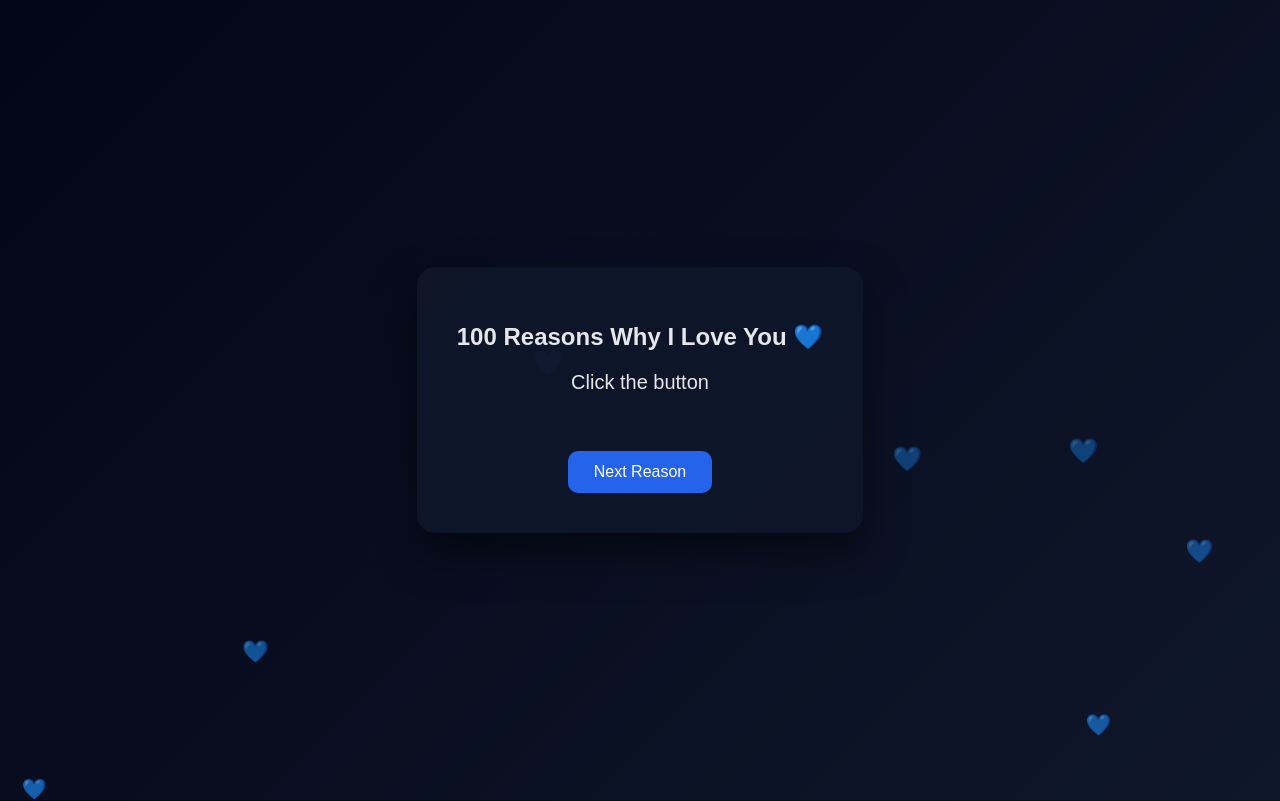
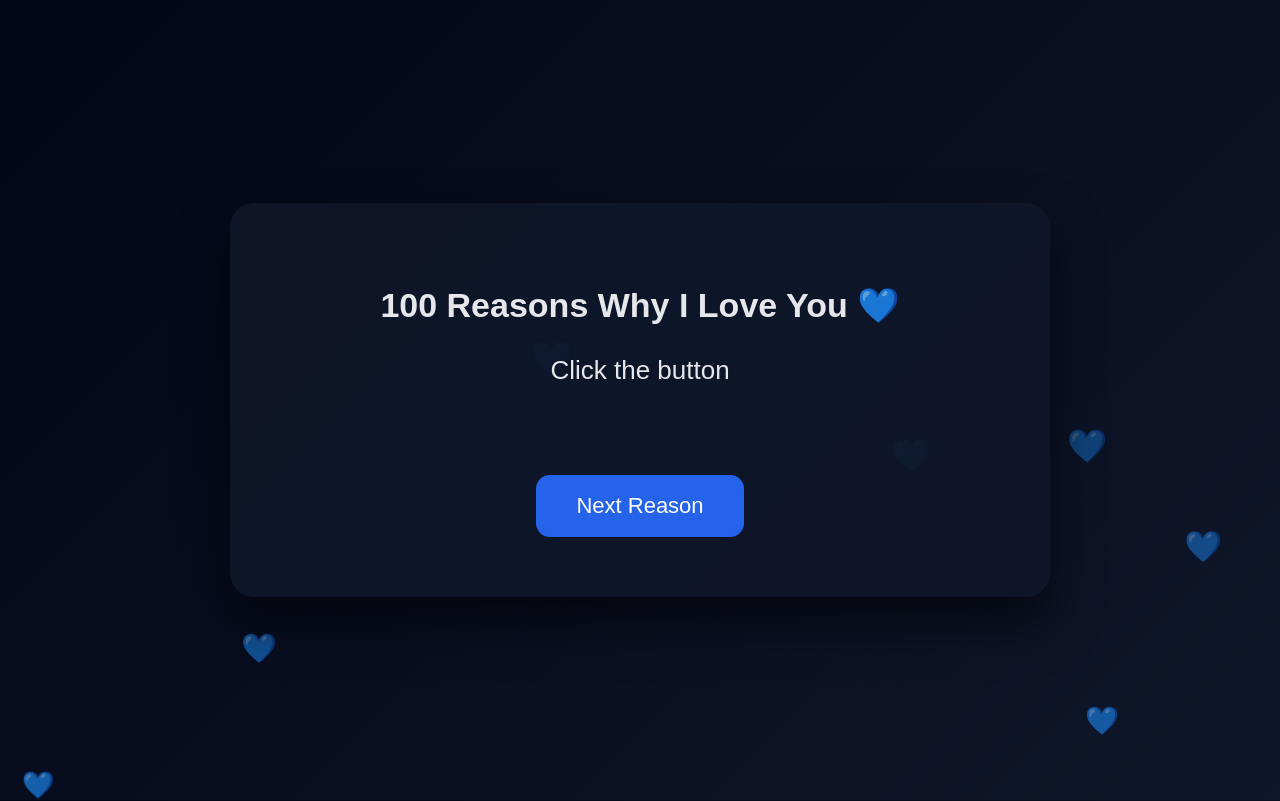
Before and after one commit to YaninaZdor/love-page, a plain HTML site: page index.html in a window 1280 px wide. Drawn offline with Linux system fonts and the light colour scheme.

Commit message:
Update card styles and increase font sizes

```diff
--- a/index.html
+++ b/index.html
@@ -18,23 +18,24 @@ body {
 
 .card {
   background: rgba(15, 23, 42, 0.9);
-  padding: 40px;
-  border-radius: 18px;
-  max-width: 500px;
+  padding: 60px;
+  border-radius: 24px;
+  max-width: 700px;   /* БОЛЬШЕ */
+  width: 90%;
   text-align: center;
-  box-shadow: 0 20px 40px rgba(0,0,0,0.5);
+  box-shadow: 0 25px 50px rgba(0,0,0,0.6);
   z-index: 2;
 }
 
 h1 {
-  font-size: 24px;
-  margin-bottom: 20px;
+  font-size: 34px;   /* БОЛЬШЕ */
+  margin-bottom: 30px;
 }
 
 #reason {
-  font-size: 20px;
-  min-height: 60px;
-  margin: 20px 0;
+  font-size: 26px;   /* БОЛЬШЕ */
+  min-height: 90px;
+  margin: 30px 0;
   opacity: 0;
   animation: fadeIn 0.8s forwards;
 }
@@ -43,9 +44,9 @@ button {
   background: #2563eb;
   border: none;
   color: white;
-  padding: 12px 26px;
-  border-radius: 10px;
-  font-size: 16px;
+  padding: 18px 40px; /* БОЛЬШЕ */
+  border-radius: 14px;
+  font-size: 22px;   /* БОЛЬШЕ */
   cursor: pointer;
   transition: 0.3s;
 }
@@ -63,7 +64,7 @@ button:hover {
 .heart {
   position: absolute;
   bottom: -20px;
-  font-size: 20px;
+  font-size: 26px;   /* БОЛЬШЕ */
   color: #60a5fa;
   animation: floatUp linear forwards;
   opacity: 0.8;
@@ -75,7 +76,7 @@ button:hover {
     opacity: 0.8;
   }
   to {
-    transform: translateY(-110vh) scale(1.5);
+    transform: translateY(-110vh) scale(1.6);
     opacity: 0;
   }
 }
```
